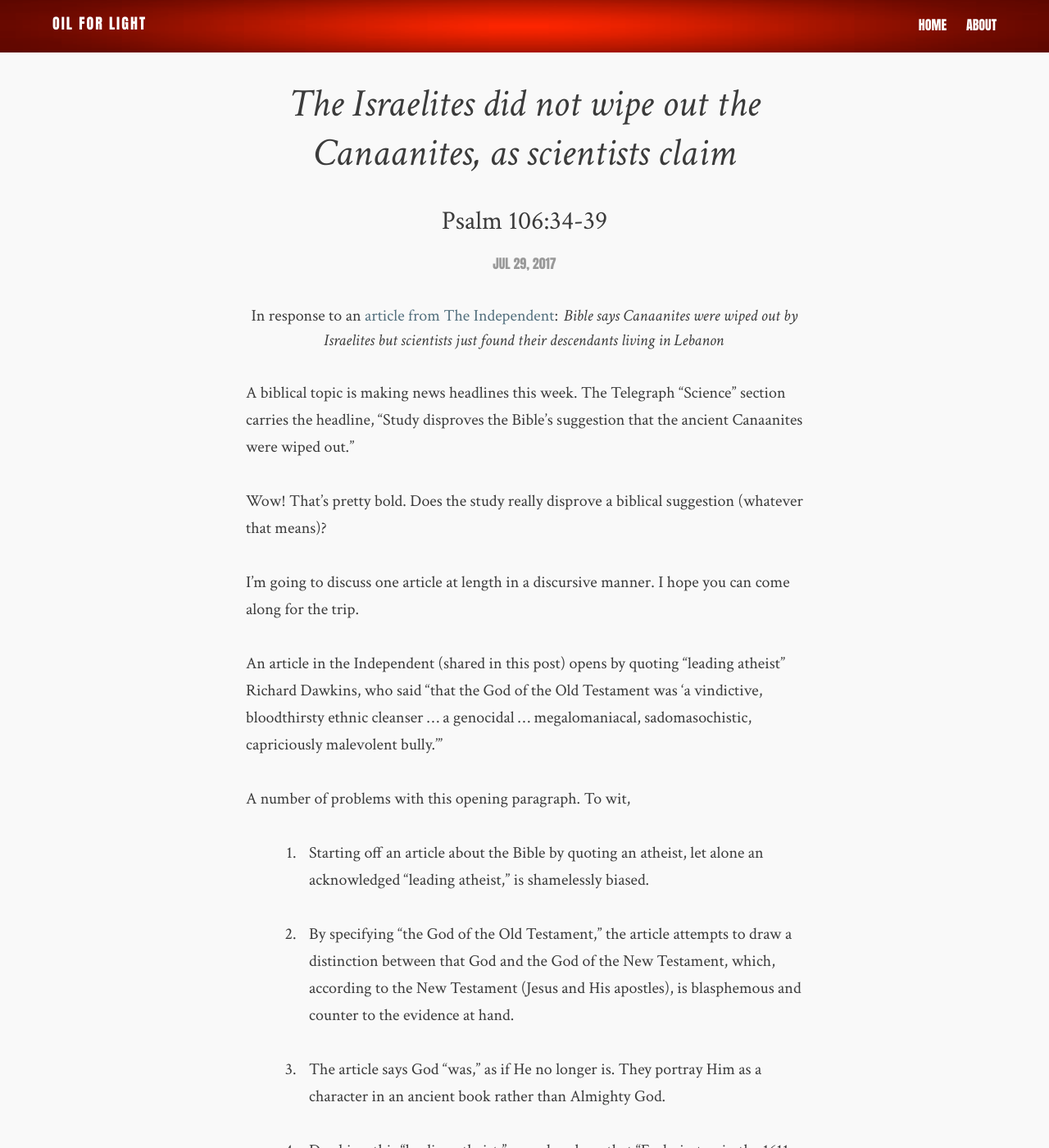
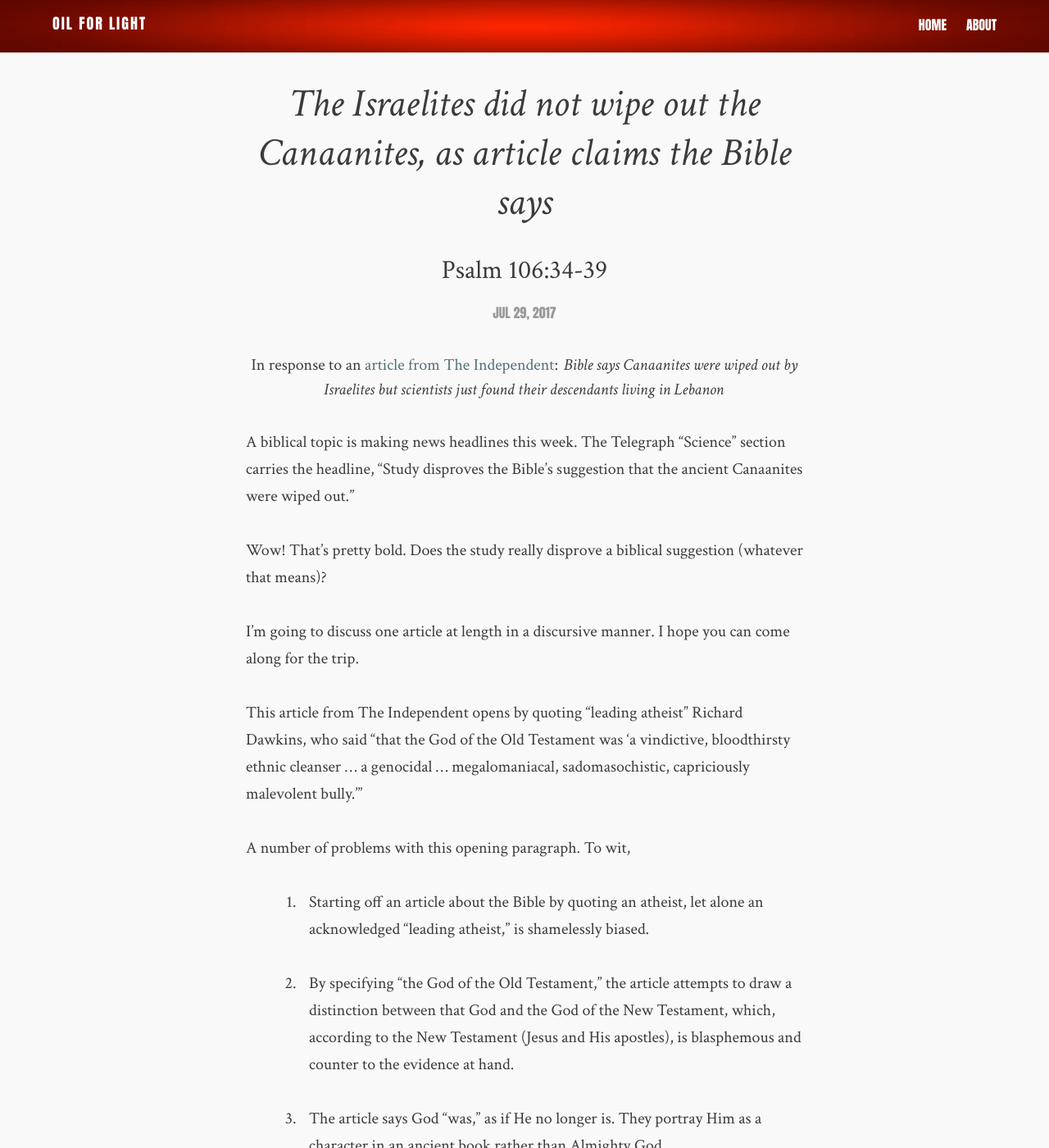
Before and after one commit to flashlightministries/oilforlight, a Jekyll site: the page built from _posts/2017-07-29-canaanites-not-wiped-out.md, in a window 1280 px wide and 1400 px high. Shown: the whole window at 82% size. Built offline with Jekyll 4.4.1, drawn with Linux system fonts in a browser that asks for light colours; nearby versions of some CDN libraries.

Commit message:
Update 2017-07-29-canaanites-not-wiped-out.md

```diff
--- a/_posts/2017-07-29-canaanites-not-wiped-out.md
+++ b/_posts/2017-07-29-canaanites-not-wiped-out.md
@@ -1,7 +1,7 @@
 ---
 layout: post
 author: T.C. Howitt
-title: The Israelites did not wipe out the Canaanites, as scientists claim
+title: The Israelites did not wipe out the Canaanites, as article claims the Bible says
 passage: Psalm 106:34-39
 source:
     name: The Independent
@@ -16,7 +16,7 @@ Wow! That's pretty bold. Does the study really disprove a biblical suggestion (w
 
 I'm going to discuss one article at length in a discursive manner. I hope you can come along for the trip.
 
-An article in the Independent (shared in this post) opens by quoting "leading atheist" Richard Dawkins, who said "that the God of the Old Testament was 'a vindictive, bloodthirsty ethnic cleanser ... a genocidal ... megalomaniacal, sadomasochistic, capriciously malevolent bully.'”
+This article from The Independent opens by quoting "leading atheist" Richard Dawkins, who said "that the God of the Old Testament was 'a vindictive, bloodthirsty ethnic cleanser ... a genocidal ... megalomaniacal, sadomasochistic, capriciously malevolent bully.'”
 
 A number of problems with this opening paragraph. To wit,
 
```
